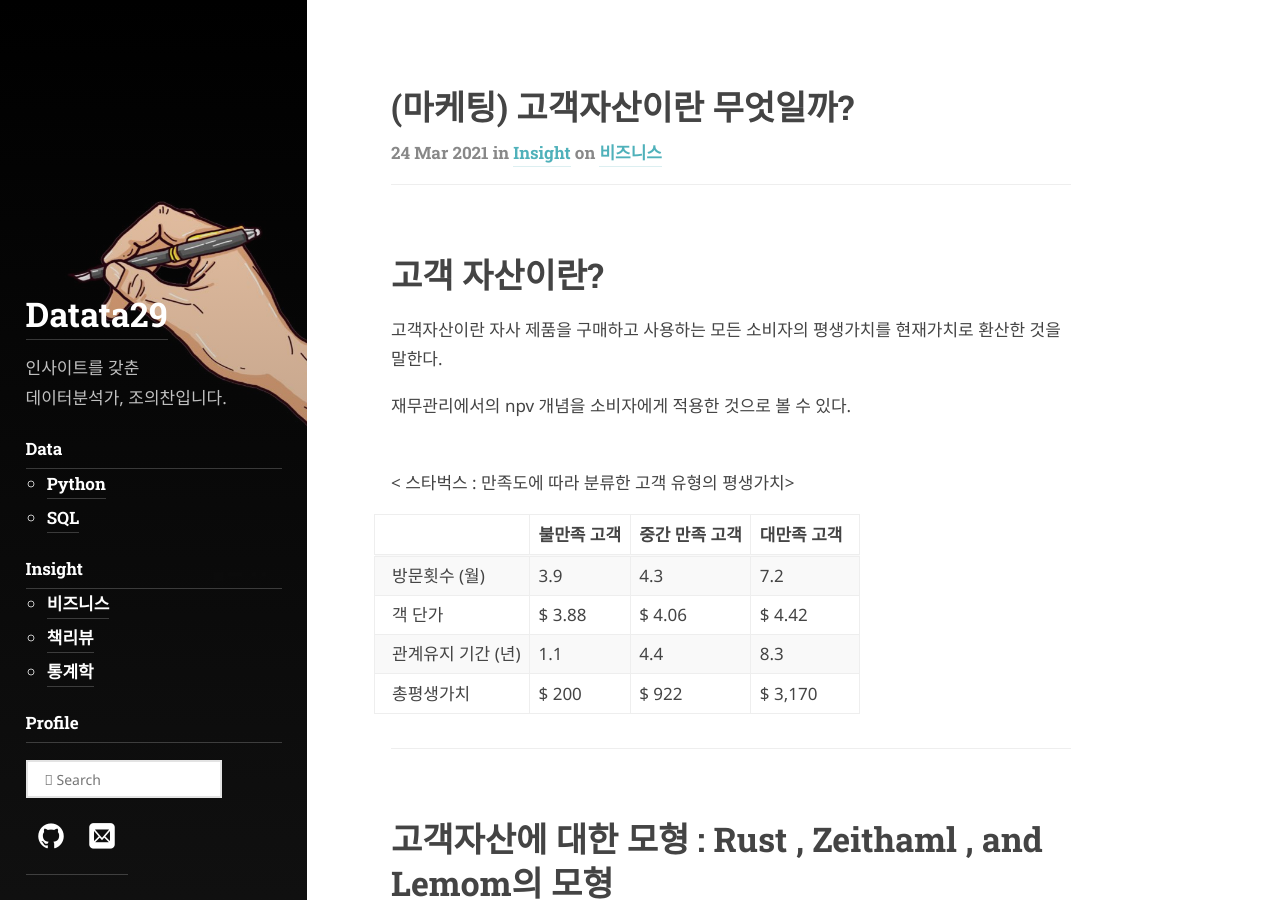
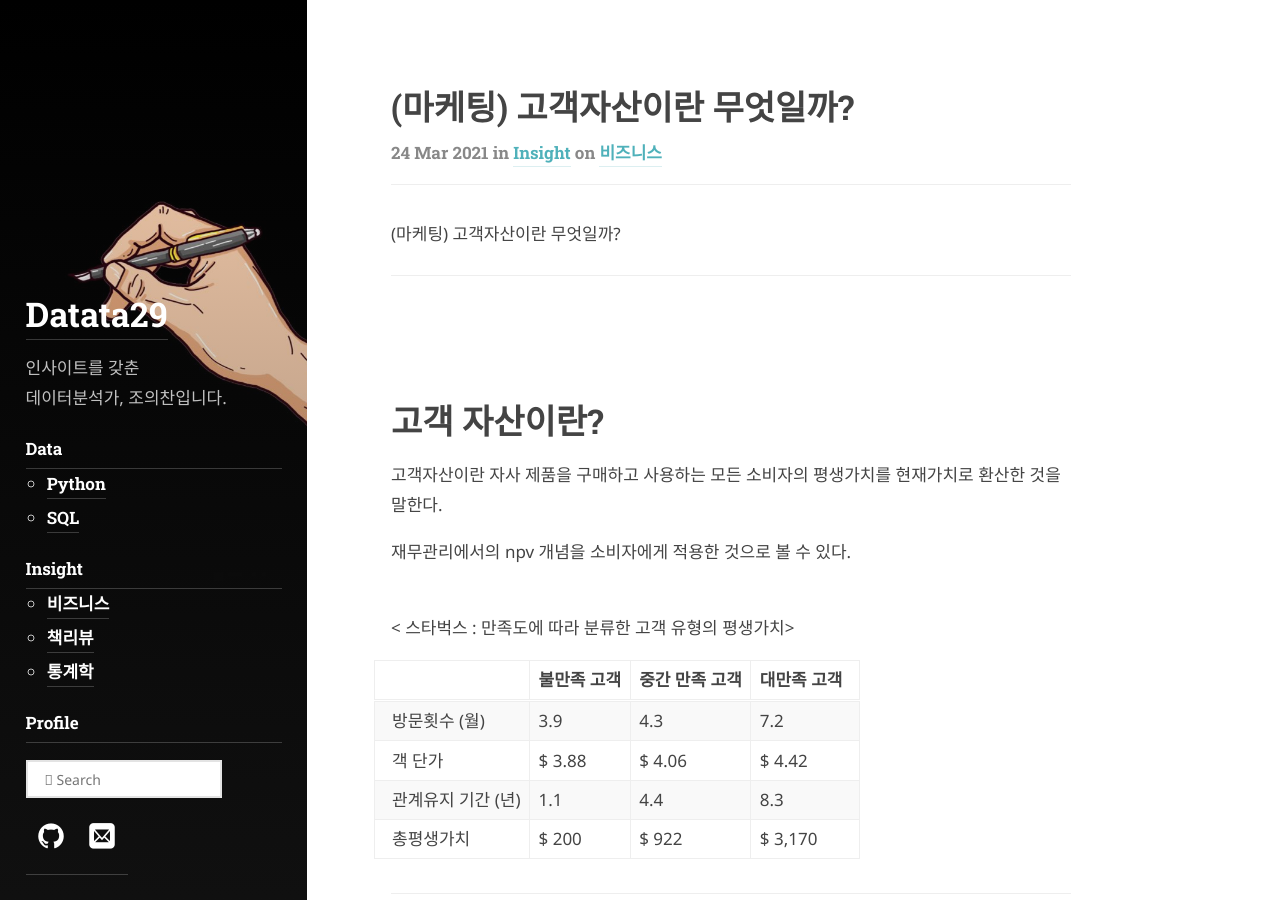
Before and after one commit to datata29/datata29.github.io, a Jekyll site: the page built from _posts/2021-03-24-business3.md, in a window 1280 px wide and 900 px high. Built offline with Jekyll 4.4.1, drawn with Linux system fonts in a browser that asks for light colours; nearby versions of some CDN libraries; some web fonts are replaced.

Commit message:
post_busi

```diff
--- a/_posts/2021-03-24-business3.md
+++ b/_posts/2021-03-24-business3.md
@@ -7,6 +7,12 @@ categories: [insight]
 tags: [비즈니스]
 author: author1
 ---
+
+(마케팅) 고객자산이란 무엇일까?
+
+___
+
+<br>
 
 # 고객 자산이란?
 
```
